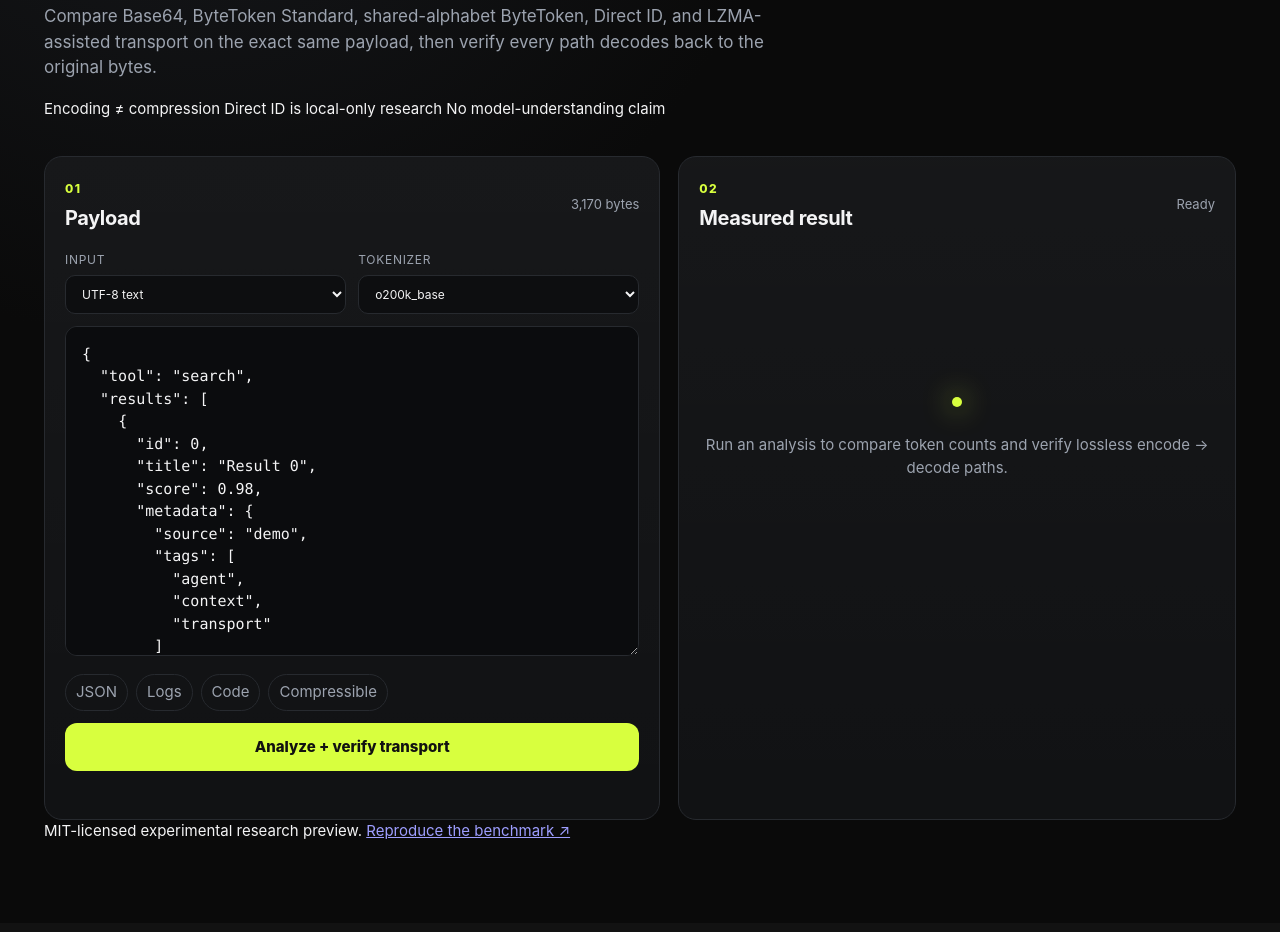
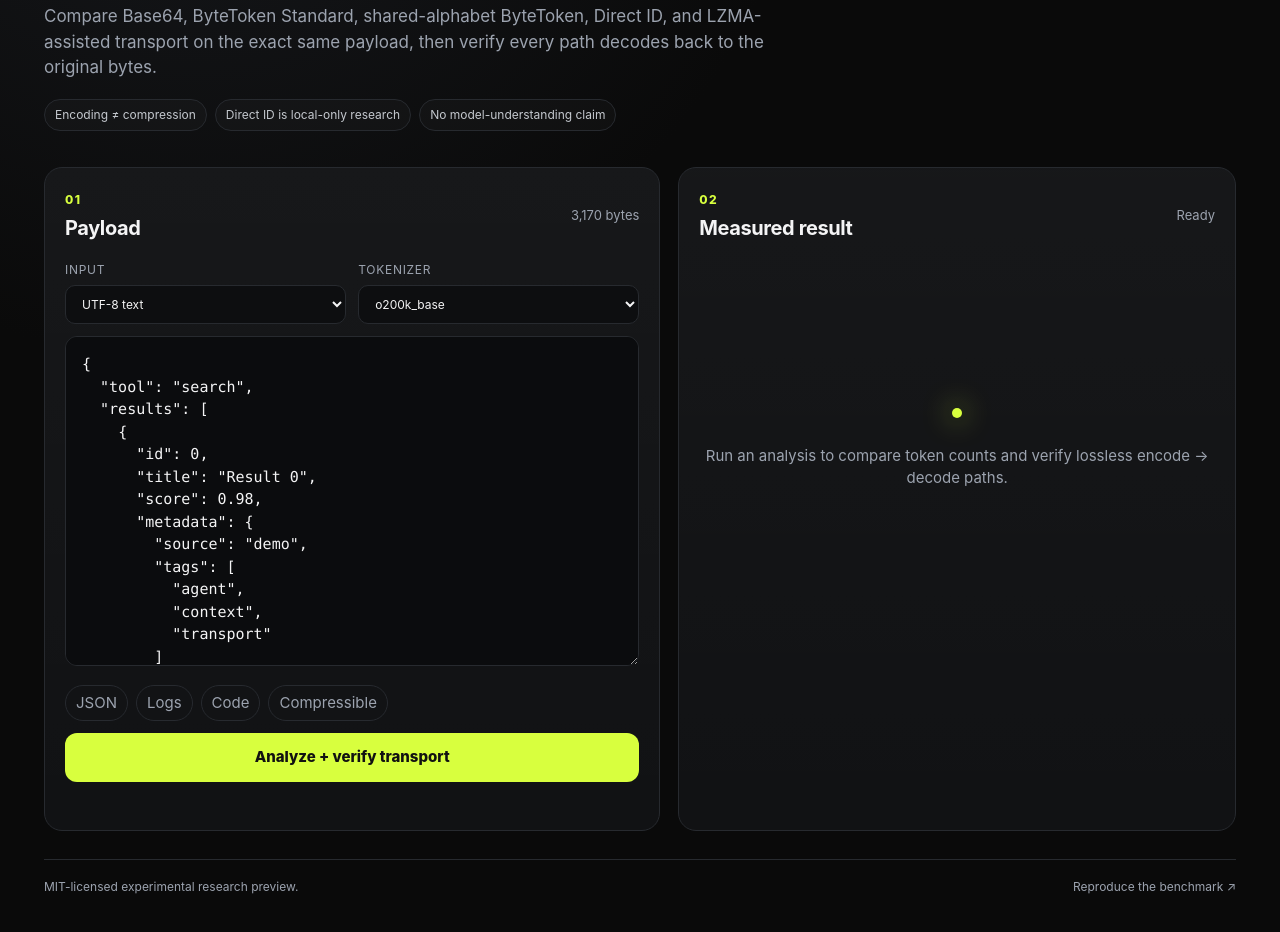
Before and after one commit to chandanpandeys/bytetoken, a plain HTML site: page playground/static/index.html in a window 1280 px wide. Shown: the part 268-1200 px from the top of the page. Drawn offline with Linux system fonts and the light colour scheme.

Commit message:
style(playground): add visible scope and launch footer

```diff
--- a/playground/static/styles.css
+++ b/playground/static/styles.css
@@ -19,7 +19,10 @@
 h1 { max-width: 780px; margin: 4px 0 12px; font-size: clamp(42px, 7vw, 86px); line-height: .96; letter-spacing: -.055em; }
 h2 { margin: 3px 0 0; font-size: 20px; letter-spacing: -.02em; }
 .lede { max-width: 760px; color: var(--muted); font-size: 17px; }
+.scope-strip { display: flex; flex-wrap: wrap; gap: 8px; margin-top: 18px; }
+.scope-strip span { border: 1px solid var(--line); border-radius: 999px; padding: 6px 10px; color: #c4c8ce; background: rgba(255,255,255,.02); font-size: 12px; }
 .github-link { color: var(--text); text-decoration: none; border: 1px solid var(--line); padding: 10px 14px; border-radius: 999px; white-space: nowrap; }
+.github-link:hover, .footer a:hover { border-color: #596020; color: var(--accent); }
 .workspace, .compression-grid { display: grid; grid-template-columns: 1.05fr .95fr; gap: 18px; }
 .panel { background: linear-gradient(180deg, rgba(255,255,255,.025), transparent), var(--panel); border: 1px solid var(--line); border-radius: 18px; padding: 20px; }
 .panel-head { display: flex; justify-content: space-between; align-items: center; margin-bottom: 18px; }
@@ -63,5 +66,7 @@
 .compression-table td:last-child { text-align: right; font-variant-numeric: tabular-nums; }
 .notes { padding-left: 18px; color: var(--muted); }
 .notes li { margin: 9px 0; }
+.footer { display: flex; justify-content: space-between; gap: 16px; margin-top: 28px; padding-top: 18px; border-top: 1px solid var(--line); color: var(--muted); font-size: 12px; }
+.footer a { color: var(--muted); text-decoration: none; }
 @media (max-width: 900px) { .workspace, .compression-grid { grid-template-columns: 1fr; } .cards { grid-template-columns: 1fr 1fr; } .hero { flex-direction: column; } }
-@media (max-width: 560px) { .shell { padding: 28px 14px 56px; } .cards, .control-row { grid-template-columns: 1fr; } h1 { font-size: 46px; } .section-heading { align-items: flex-start; flex-direction: column; } }
+@media (max-width: 560px) { .shell { padding: 28px 14px 56px; } .cards, .control-row { grid-template-columns: 1fr; } h1 { font-size: 46px; } .section-heading, .footer { align-items: flex-start; flex-direction: column; } }
```
